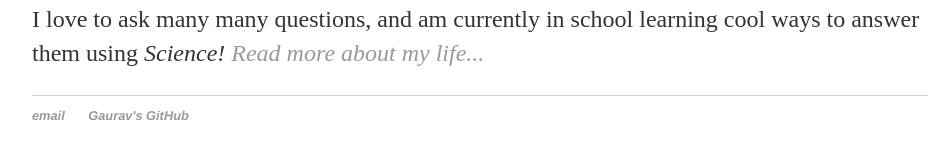
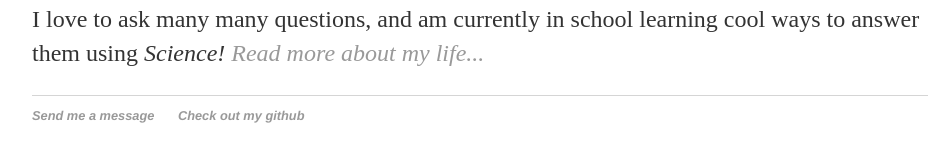
Before and after one commit to bionicistGM/bionicistGM.github.io, a Jekyll site: the page built from index.html, in a window 1280 px wide. Shown: the part 194-356 px from the top of the page, without its empty margins (160-1110 px from the left). Built offline with Jekyll 4.4.1, drawn with Linux system fonts in a browser that asks for light colours.

Commit message:
Update default.html

```diff
--- a/_layouts/default.html
+++ b/_layouts/default.html
@@ -21,8 +21,8 @@
 			</div><!-- /.container -->
 			<footer>
 	    		<ul>
-	        		<li><a href="mailto:mgaurav@uw.edu">email</a></li>
-	        		<li><a href="https://github.com/bionicistGM">Gaurav's GitHub</a></li>
+	        		<li><a href="mailto:mgaurav@uw.edu">Send me a message</a></li>
+	        		<li><a href="https://github.com/bionicistGM">Check out my github</a></li>
 				</ul>
 			</footer>
 		</body>
```
